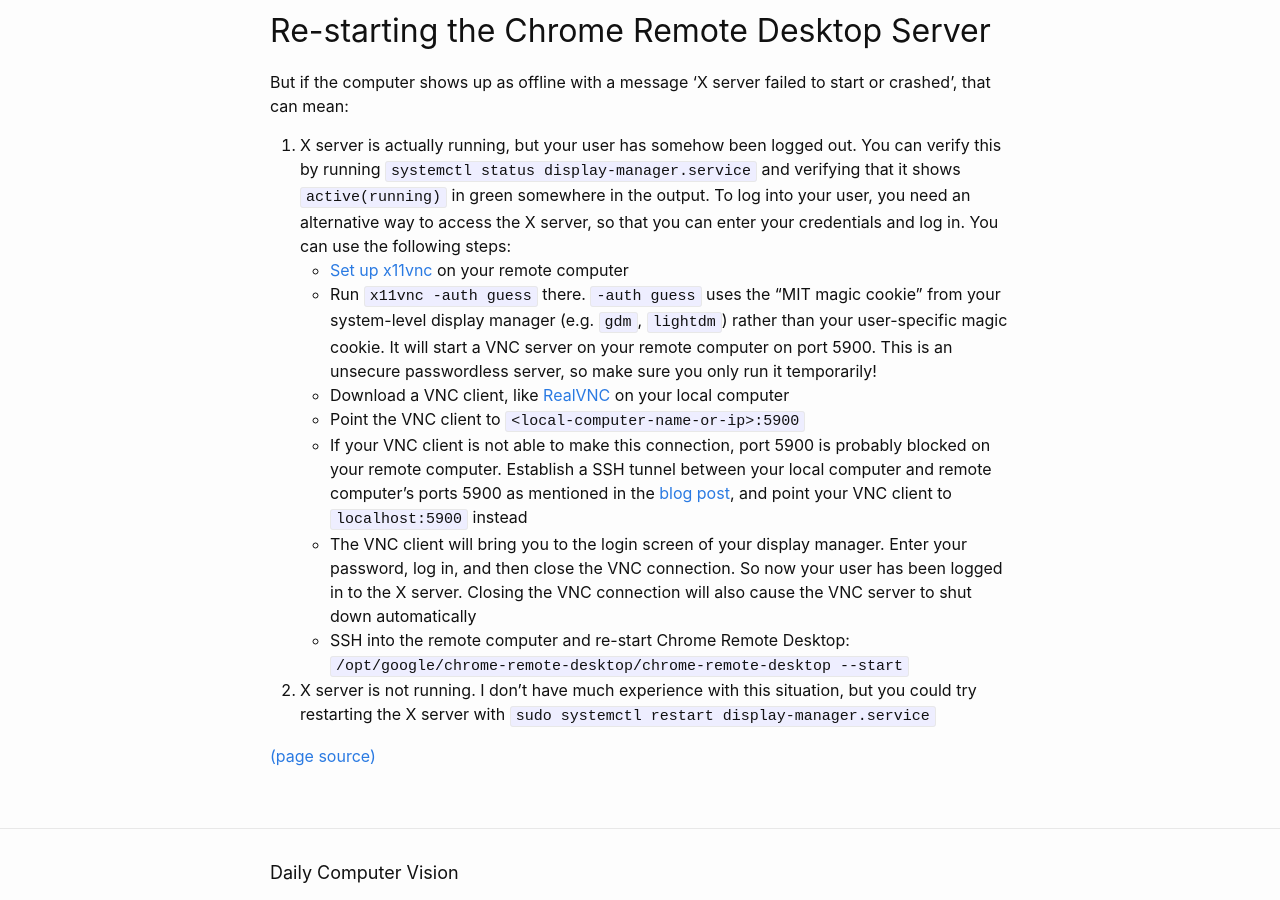
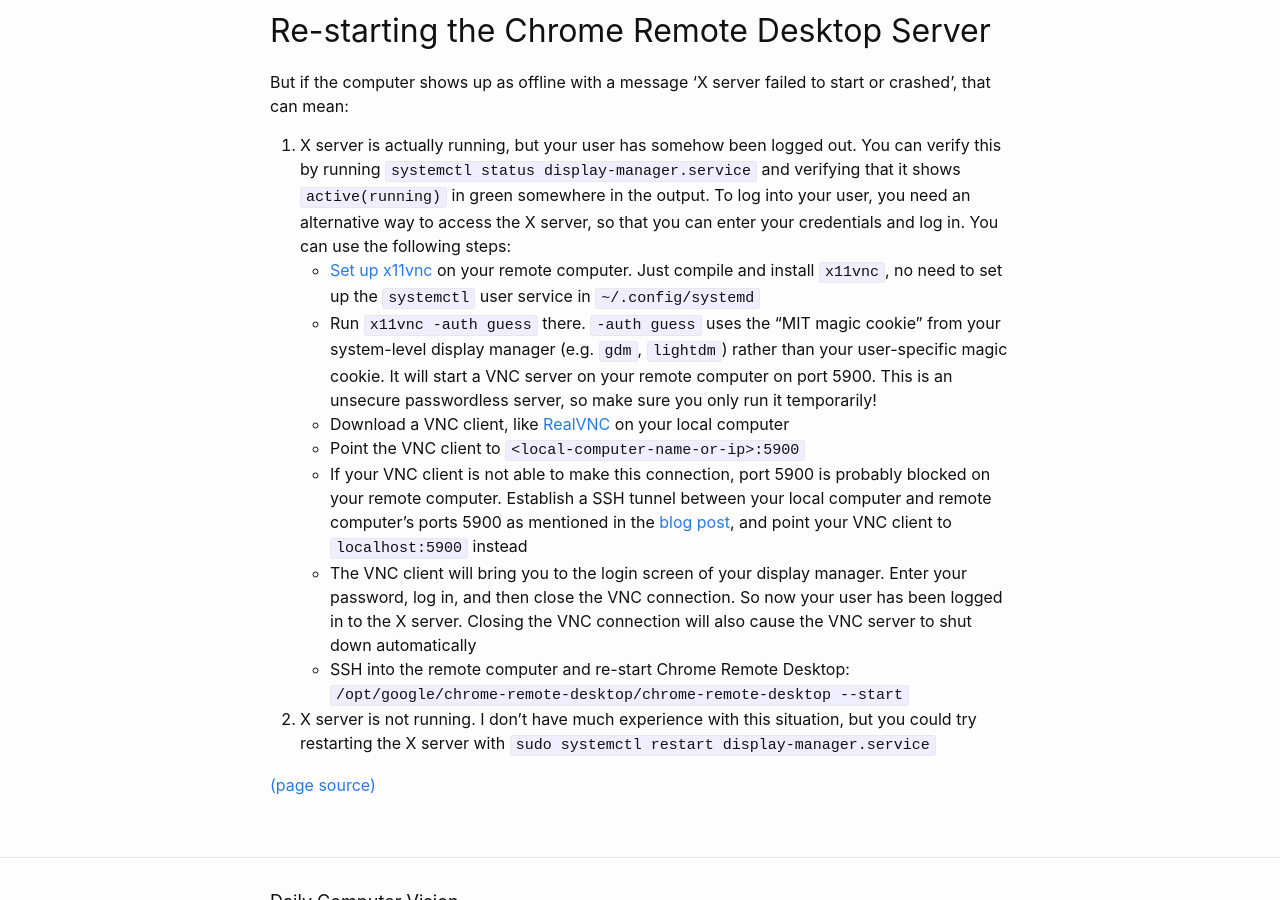
Before and after one commit to samarth-robo/blog, a Jekyll site: the page built from _posts/2020-04-21-chrome_remote_desktop.md, in a window 1280 px wide and 900 px high, scrolled down 788 px. Built offline with Jekyll 4.4.1, drawn with Linux system fonts in a browser that asks for light colours; emoji names are drawn with the system emoji font; comment, search, counter and statistics services are not loaded.

Commit message:
Update 2020-04-21-chrome_remote_desktop.md

```diff
--- a/_posts/2020-04-21-chrome_remote_desktop.md
+++ b/_posts/2020-04-21-chrome_remote_desktop.md
@@ -24,7 +24,8 @@ But if the computer shows up as offline with a message 'X server failed to start
 1. X server is actually running, but your user has somehow been logged out. You can verify this by running `systemctl status display-manager.service` and verifying
 that it shows `active(running)` in green somewhere in the output. To log into your user, you need an alternative way to access the X server, so that you can enter
 your credentials and log in. You can use the following steps:
-  - [Set up x11vnc]({{ site.baseurl }}{% post_url 2020-09-28-vnc_multiuser %}) on your remote computer
+  - [Set up x11vnc]({{ site.baseurl }}{% post_url 2020-09-28-vnc_multiuser %}) on your remote computer. Just compile and install `x11vnc`, no need to set up the
+`systemctl` user service in `~/.config/systemd`
   - Run `x11vnc -auth guess` there. `-auth guess` uses the "MIT magic cookie" from your system-level display manager (e.g. `gdm`, `lightdm`) rather than your user-specific magic cookie. It will start a VNC server on your remote computer on port 5900. This is an unsecure passwordless server, so make sure you only run it temporarily!
   - Download a VNC client, like [RealVNC](https://www.realvnc.com/en/connect/download/viewer/) on your local computer
   - Point the VNC client to `<local-computer-name-or-ip>:5900`
```
